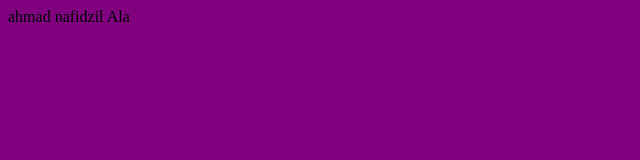
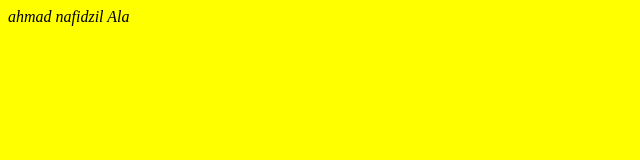
Before and after one commit to Lizdifan091105/2023010005-_Ahmad_Nafidzil_A-la, a plain HTML site: page home.html in a window 1280 px wide. Shown: the whole page, without its empty margins (0-640 px from the left). Drawn offline with Linux system fonts and the light colour scheme.

Commit message:
commit pertama

```diff
--- a/homeStyle.css
+++ b/homeStyle.css
@@ -1,4 +1,5 @@
 body {
-    background-color: purple;
-    font: color green ;
+    background-color: yellow;
+    font-style: italic ;
+
 }
--- a/try.js
+++ b/try.js
@@ -1,4 +1,4 @@
-alert ("hall0")
+alert ("selamat datang ")
 
 alert ("mohon isi data diri anda ")
 let nama = prompt("Masukkan Nama Anda ")
```
